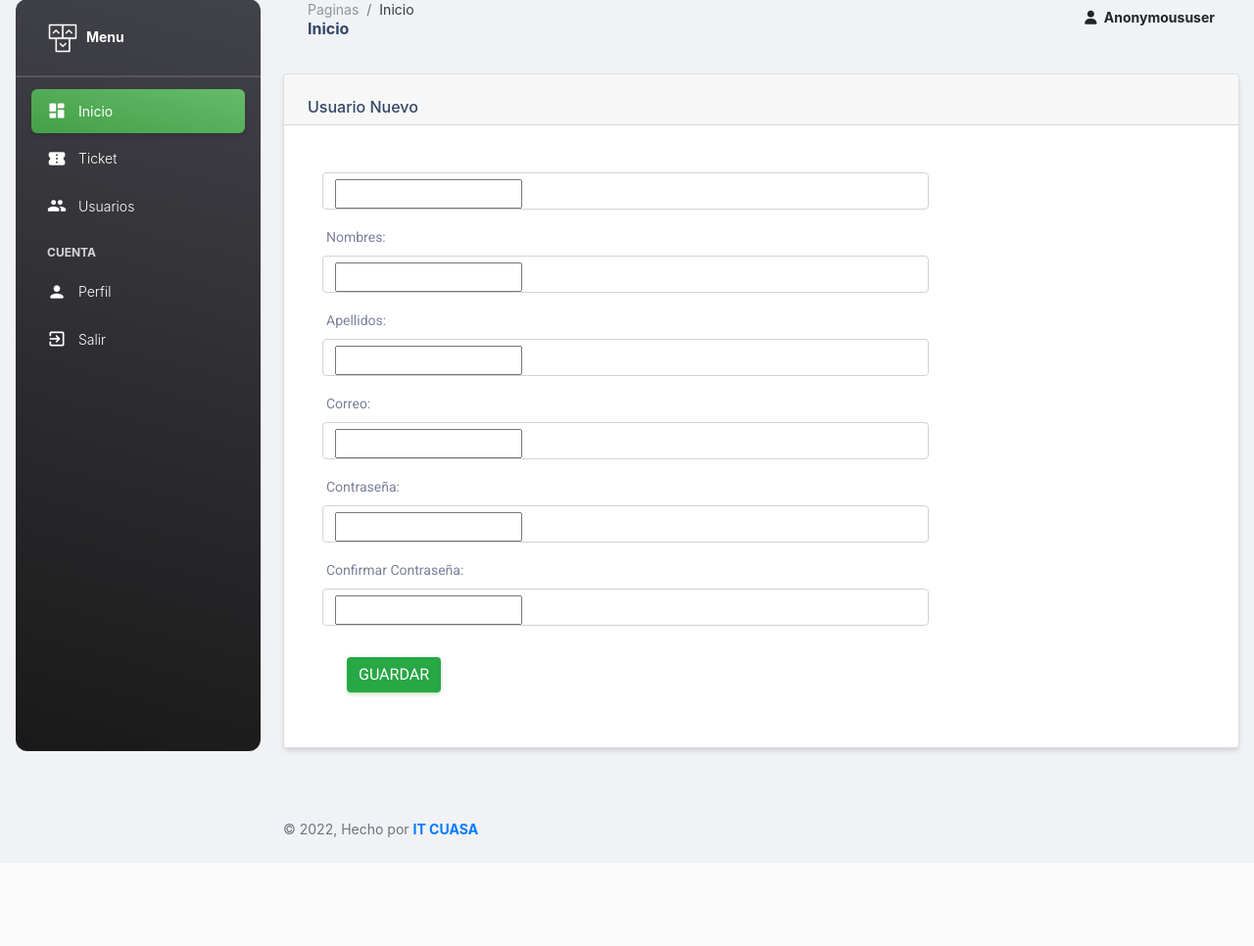
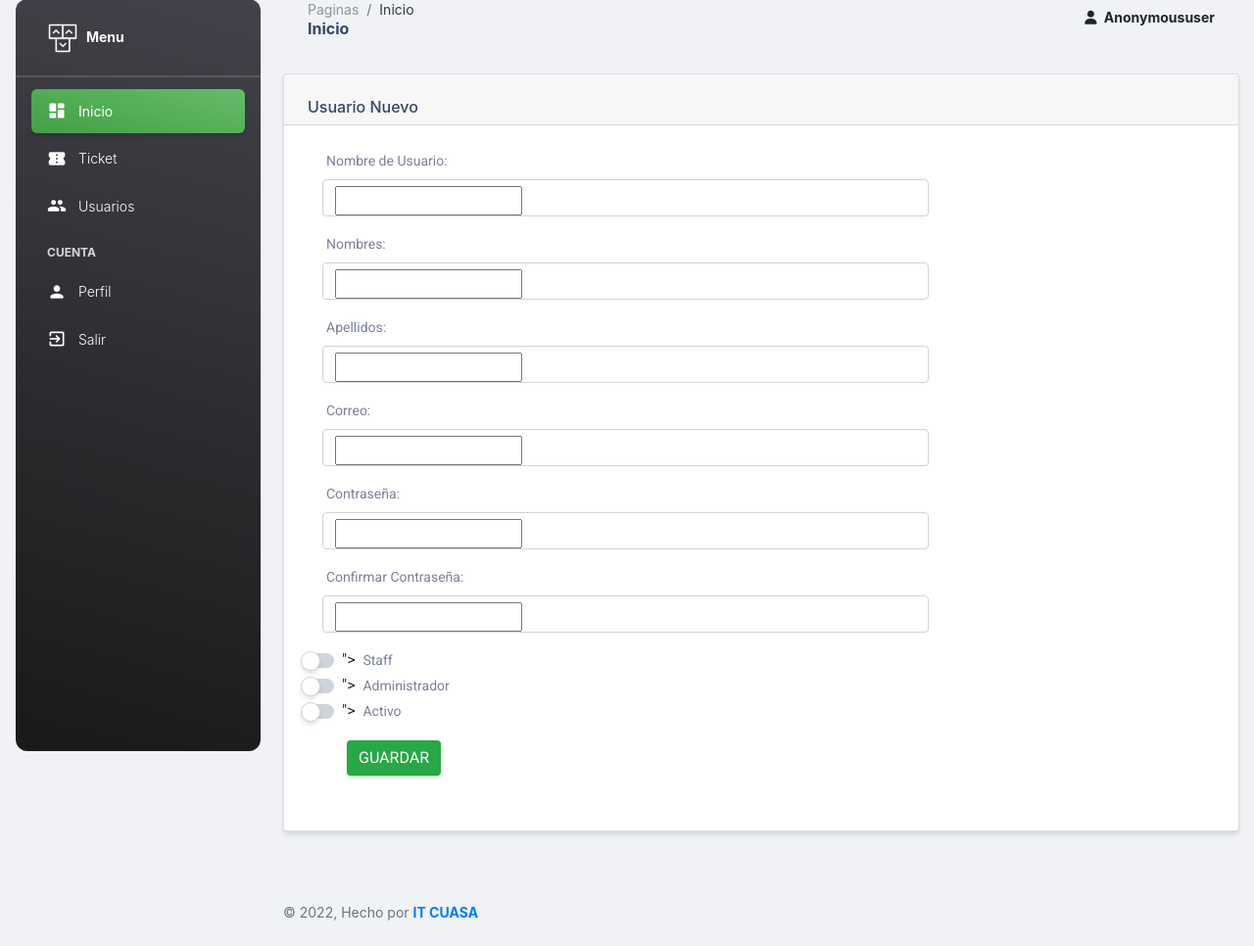
Before and after one commit to pablo13233/cuasa_soft, a Django app: template templates/usuarios/crear_usuario.html in a window 1280 px wide. Shown: the part 17-983 px from the top of the page at 98% size. Before the commit the page ends 872 px from the top, so only its background shows below. Run offline with Django 3.2, Linux system fonts and the light colour scheme; the template is opened without the code that fills it, so the values that code supplies are empty, except form fields; tables that the repository leaves empty hold one stand-in row (values such as "Sample post"); form fields are guessed from the names that the template uses; some libraries are stand-ins or nearby versions.

Commit message:
usuarios
modificaciones para accesos de usuarios modelos vistas etc

```diff
--- a/apps/usuarios/managers.py
+++ b/apps/usuarios/managers.py
@@ -11,8 +11,8 @@ class UserManager(BaseUserManager, models.Manager):
         user.save(using=self._db)
         return user
 
-    # def create_user(self, username, email, password, **extra_fields):
-        # return self.create_user(username, email, password, False, False, **extra_fields)
+    def create_user(self, username, email, password, **extra_fields):
+        return self.create_user(username, email, password, False, False, **extra_fields)
 
     def create_superuser(self, username, email, password=None, **extra_fields):
         return self._create_user(username, email, password, True, True, **extra_fields)
--- a/apps/usuarios/urls.py
+++ b/apps/usuarios/urls.py
@@ -5,6 +5,6 @@ from apps.usuarios import views
 app_name = 'usuarios_app'  # namespace
 
 urlpatterns = [
-    # path('usuarios/registro', views.CrearUsuarioView.as_view(), name='crear_usuarios'),
+    path('usuarios/registro', views.CrearUsuarioView.as_view(), name='crear_usuarios'),
     # path('usuarios/crear-usuario', RegistroUsuarioCreateView, name='reg_usuarios'),
 ]
--- a/templates/partials/_sidebar.html
+++ b/templates/partials/_sidebar.html
@@ -31,7 +31,7 @@
         </a>
       </li>
       <li class="nav-item">
-        <a class="nav-link text-white " href="{% url 'usuarios_app:admin_usuarios' %}">
+        <a class="nav-link text-white " href="{% url 'usuarios_app:crear_usuarios' %}">
           <div class="text-white text-center me-2 d-flex align-items-center justify-content-center">
             <i class="material-icons opacity-10">group</i>
           </div>
--- a/templates/usuarios/crear_usuario.html
+++ b/templates/usuarios/crear_usuario.html
@@ -26,7 +26,7 @@ Crear Usuarios
                             <div class="row">
                                 <div class="col-sm-8">
                                     <div class="form-group">
-                                        <label>{{ form.label.username }}</label>
+                                        <label>Nombre de Usuario:</label>
                                         <p class="form-control rounded">{{form.username}}</p>
                                     </div>
                                 </div>
@@ -71,6 +71,30 @@ Crear Usuarios
                                     </div>
                                 </div>
                             </div>
+                            <div class="row">
+                                <div class="col-sm-8">
+                                    <div class="form-check form-switch">
+                                        <input class="form-check-input" type="checkbox" role="switch" id="flexSwitchCheckDefault" value="{{form.staff}}">
+                                        <label class="form-check-label" for="flexSwitchCheckDefault">Staff</label>
+                                    </div>
+                                </div>
+                            </div>
+                            <div class="row">
+                                <div class="col-sm-8">
+                                    <div class="form-check form-switch">
+                                        <input class="form-check-input" type="checkbox" role="switch" id="flexSwitchCheckDefault" value="{{form.superuser}}">
+                                        <label class="form-check-label" for="flexSwitchCheckDefault">Administrador</label>
+                                    </div>
+                                </div>
+                            </div>
+                            <div class="row">
+                                <div class="col-sm-8">
+                                    <div class="form-check form-switch">
+                                        <input class="form-check-input" type="checkbox" role="switch" id="flexSwitchCheckDefault" value="{{form.activo}}">
+                                        <label class="form-check-label" for="flexSwitchCheckDefault">Activo</label>
+                                    </div>
+                                </div>
+                            </div>
                             <div class="row text">
                                 <div class="col-sm-8 ms-4 p-3">
                                     <div class="form-group">
```
Also changed, not shown: apps/usuarios/forms.py (+24 -1 lines), apps/usuarios/views.py (+17 -3 lines).
